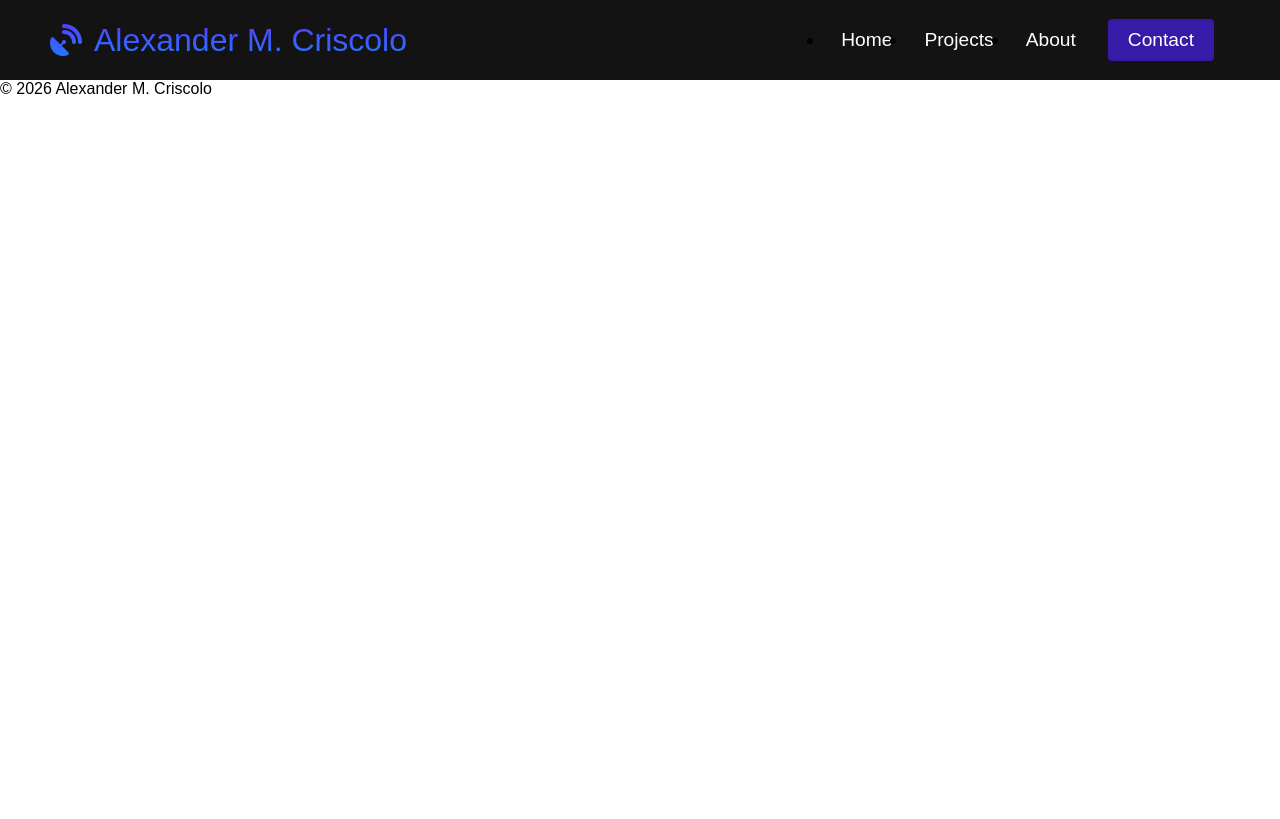
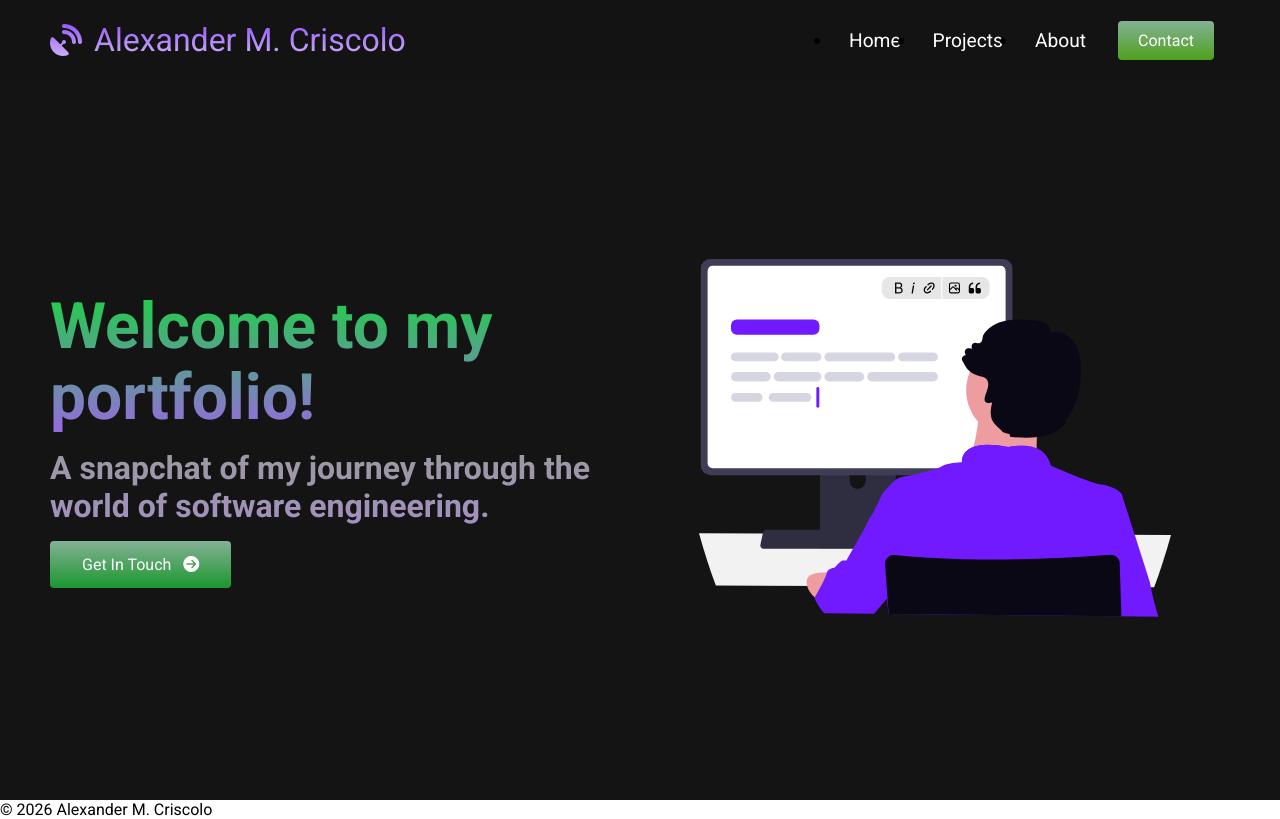
Before and after one commit to alexmcr1s/portfolio-website, a plain HTML site: page index.html in a window 1280 px wide. Drawn offline with Linux system fonts and the light colour scheme.

Commit message:
Homepage Hero Section Almost Complete

```diff
--- a/index.html
+++ b/index.html
@@ -7,14 +7,22 @@
     <meta name="viewport" content="width=device-width, initial-scale=1.0" />
     <title>Alex Criscolo's Portfolio</title>
     <link rel="stylesheet" href="style.css" />
+    <!-- Font Awesome - Logo Icon -->
     <link
       rel="stylesheet"
       href="https://cdnjs.cloudflare.com/ajax/libs/font-awesome/6.7.2/css/all.min.css"
     />
+    <!-- Google Fonts - Roboto -->
+    <link rel="preconnect" href="https://fonts.googleapis.com" />
+    <link rel="preconnect" href="https://fonts.gstatic.com" crossorigin />
+    <link
+      href="https://fonts.googleapis.com/css2?family=Roboto:ital,wght@0,100..900;1,100..900&display=swap"
+      rel="stylesheet"
+    />
   </head>
 
   <body>
-    <header>
+    <!-- Navbar Section -->
     <nav class="navbar">
       <div class="navbar__container">
         <a href="/" id="navbar__logo"
@@ -36,12 +44,30 @@
             <a href="about.html" class="navbar__links">About</a>
           </li>
           <li class="navbar__btn">
-              <a href="/" class="button">Contact</a>
+            <button type="button" class="contact__btn">Contact</button>
           </li>
         </ul>
       </div>
     </nav>
-    </header>
+
+    <!-- Hero Section -->
+    <div class="main">
+      <div class="main__container">
+        <div class="main__content">
+          <h1>Welcome to my portfolio!</h1>
+          <p>
+            A snapchat of my journey through the world of software engineering.
+          </p>
+          <!-- TO-DO: add navigation to contact form -->
+          <button type="button" class="main__btn">
+            Get In Touch <i class="fa-solid fa-circle-arrow-right"></i>
+          </button>
+        </div>
+        <div class="main__img--container">
+          <img src="images/pic1.svg" alt="pic" id="main__img" />
+        </div>
+      </div>
+    </div>
 
     <footer>
       <p>© 2026 Alexander M. Criscolo</p>
--- a/style.css
+++ b/style.css
@@ -4,7 +4,7 @@
   box-sizing: border-box;
   margin: 0;
   padding: 0;
-  font-family: Arial, sans-serif;
+  font-family: "Roboto", sans-serif;
 }
 
 .navbar {
@@ -30,10 +30,9 @@
   padding: 0 50px;
 }
 
-/*  more advanced to use image, this is a hard coding of a logo */
 #navbar__logo {
-  background-color: #ff8177;
-  background-image: linear-gradient(to top, #089cff 0%, #7119ff 100%);
+  background-color: #7119ff;
+  background-image: linear-gradient(to top, #efeff3 0%, #7119ff 100%);
   background-size: 100%;
   background-clip: border-box;
   -webkit-background-clip: text;
@@ -42,13 +41,13 @@
   -moz-text-fill-color: transparent;
   display: flex;
   align-items: center;
-  gap: 12px;
   cursor: pointer;
   text-decoration: none;
   font-size: 2rem;
+  gap: 12px;
 }
 
-.fa-gem {
+.fa-satellite-dish {
   margin-right: flex;
 }
 
@@ -83,7 +82,7 @@
 }
 
 /* contact me button */
-.button {
+.contact__btn {
   display: flex;
   justify-content: center;
   align-items: center;
@@ -94,21 +93,24 @@
   border: none;
   outline: none;
   border-radius: 4px;
-  background: #351ba7;
+  background: #4ea11e;
+  background-image: linear-gradient(to top, #4ea11e 0%, #84b195 100%);
   color: #fff;
+  font-size: 1rem;
+  cursor: pointer;
 }
 
-/* lighten affect when hovering */
-.button:hover {
-  background: #4837ff;
+.contact__btn:hover {
+  background: #7119ff;
   transition: all 0.3s ease;
 }
 
 .navbar__links:hover {
-  color: #f77062;
+  color: #7119ff;
   transition: all 0.3s ease;
 }
 
+/* Mobile Menu Appearance */
 @media screen and (max-width: 960px) {
   .navbar__container {
     display: flex;
@@ -180,13 +182,14 @@
     padding-bottom: 2rem;
   }
 
-  .button {
+  .contact__btn {
     display: flex;
     justify-content: center;
     align-items: center;
     width: 80%;
     height: 80px;
     margin: 0;
+    font-size: 1.6rem;
   }
 
   .navbar__toggle .bar {
@@ -206,3 +209,150 @@
     transform: translateY(-8px) rotate(-45deg);
   }
 }
+
+/* Hero Section */
+.main {
+  background-color: #141414;
+}
+
+.main__container {
+  display: grid;
+  grid-template-columns: 1fr 1fr;
+  align-items: center;
+  justify-self: center;
+  margin: 0 auto;
+  height: 90vh;
+  background-color: #141414;
+  z-index: 1;
+  width: 100%;
+  max-width: 1300px;
+  padding: 0 50px;
+}
+
+.main__content h1 {
+  font-size: 4rem;
+  background-color: #7119ff;
+  background-image: linear-gradient(to top, #976ae0 0%, #1ed145 100%);
+  background-size: 100%;
+  -webkit-background-clip: text;
+  -moz-background-clip: text;
+  -webkit-text-fill-color: transparent;
+  -moz-text-fill-color: transparent;
+  line-height: 1.1;
+}
+
+.main__content p {
+  margin-top: 1rem;
+  font-size: 2rem;
+  font-weight: 700;
+  background-color: #7119ff;
+  background-image: linear-gradient(to top, #a290c0 0%, #9c99a0 100%);
+  background-size: 100%;
+  -webkit-background-clip: text;
+  -moz-background-clip: text;
+  -webkit-text-fill-color: transparent;
+  -moz-text-fill-color: transparent;
+}
+
+/* Hero button */
+.main__btn {
+  font-size: 1rem;
+  background-image: linear-gradient(to top, #1a972e 0%, #84b195 100%);
+  padding: 14px 32px;
+  border: none;
+  border-radius: 4px;
+  color: #fff;
+  margin-top: 1rem;
+  cursor: pointer;
+  position: relative;
+  transition: all 0.35s;
+  outline: none;
+  display: flex;
+  align-items: center;
+  gap: 12px;
+  z-index: 2;
+  text-decoration: none;
+}
+
+.main__btn:after {
+  position: absolute;
+  content: "";
+  top: 0;
+  left: 0;
+  width: 0;
+  height: 100%;
+  background: #7119ff;
+  transition: all 0.35s;
+  border-radius: 4px;
+}
+
+/* Layer management for hero button hover */
+.main__btn::after {
+  z-index: -1;
+}
+
+.main__btn:hover {
+  color: #fff;
+}
+
+.main__btn:hover:after {
+  width: 100%;
+}
+
+.main__img--container {
+  text-align: center;
+}
+
+#main__img {
+  height: 80%;
+  width: 80%;
+}
+
+/* Mobile Responsiveness */
+@media screen and (max-width: 768px) {
+  .main__container {
+    display: grid;
+    grid-template-columns: auto;
+    align-items: center;
+    justify-self: center;
+    width: 100%;
+    margin: 0 auto;
+    height: 90vh;
+  }
+
+  .main__content {
+    text-align: center;
+    margin-bottom: 4rem;
+  }
+
+  .main__content h1 {
+    font-size: 2.5rem;
+    margin-top: 2rem;
+  }
+
+  .main__content p {
+    margin-top: 1rem;
+    font-size: 1.5rem;
+  }
+
+  .main__content button {
+    justify-self: center;
+  }
+}
+
+@media screen and (max-width: 480px) {
+  .main__content h1 {
+    font-size: 2rem;
+    margin-top: 3rem;
+  }
+
+  .main__content p {
+    margin-top: 2rem;
+    font-size: 1.5rem;
+  }
+
+  .main__content button {
+    justify-self: center;
+  }
+
+}
```
Also changed, not shown: about.html (+13 -2 lines), images/pic1.svg (added). Lines whose indentation alone changed are shown as unchanged.
